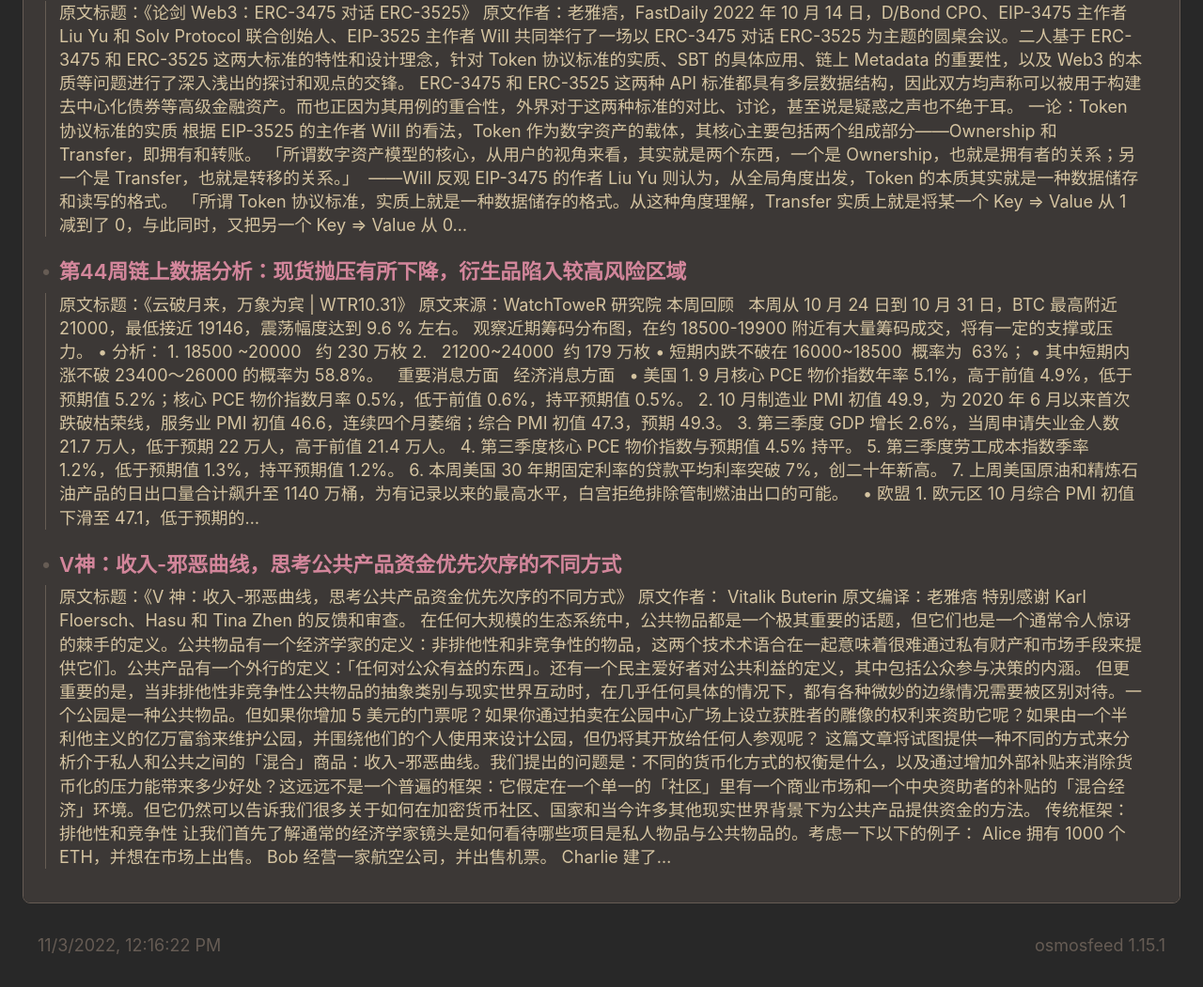
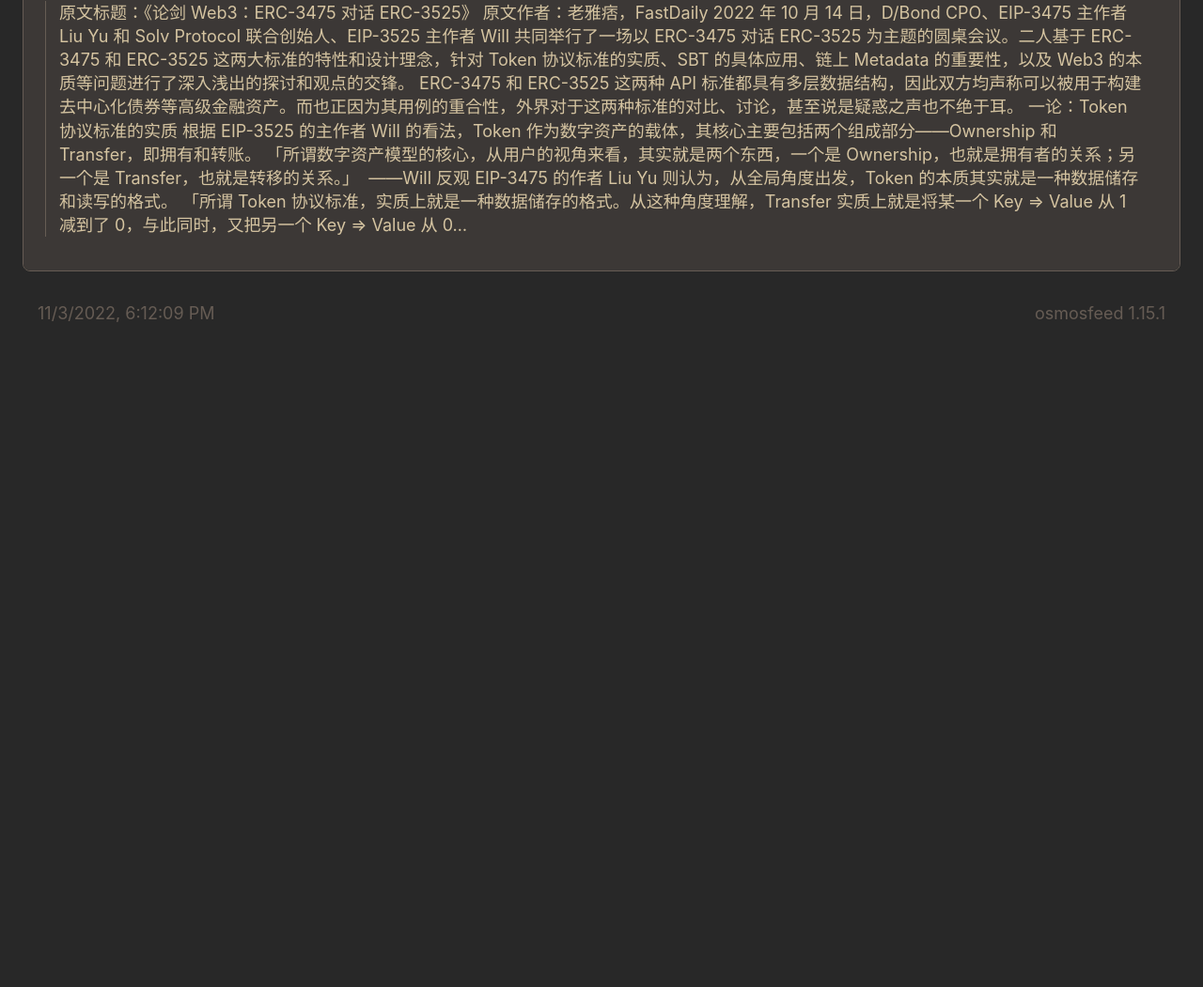
Before and after one commit to joyc/aws-news, a plain HTML site: page index.html in a window 1280 px wide. Shown: the part 6715-7766 px from the top of the page at 94% size. After the commit the page ends 7094 px from the top, so only its background shows below. Drawn offline with Linux system fonts and the light colour scheme.

Commit message:
deploy: bf56e619d20068108c9156efdf0f10841502849c

```diff
--- a/index.html
+++ b/index.html
@@ -1252,110 +1252,6 @@
                         </a>
                       </details>
                     </article>
-                    <article>
-                      <details
-                        class="article-expander"
-                        data-action="toggle-native-accordion"
-                        data-accordion-key="https://www.theblockbeats.info/news/32358"
-                        open
-                      >
-                        <summary class="article-expander__title">第44周链上数据分析：现货抛压有所下降，衍生品陷入较高风险区域</summary>
-                        <a class="article-summary-link article-summary-box-outer" href="https://www.theblockbeats.info/news/32358">
-                          <div class="article-summary-box-inner media-object">
-                            <span class="media-object__text">
-                              <span>原文标题：《云破月来，万象为宾 | WTR10.31》
-原文来源：WatchToweR 研究院
-
-
-
-本周回顾
-
-本周从 10 月 24 日到 10 月 31 日，BTC 最高附近 21000，最低接近 19146，震荡幅度达到 9.6 % 左右。
-观察近期筹码分布图，在约 18500-19900 附近有大量筹码成交，将有一定的支撑或压力。
-
-
-
-
-
-• 分析：
-
-
-1. 18500 ~20000   约 230 万枚
-2.   21200~24000  约 179 万枚
-• 短期内跌不破在 16000~18500  概率为  63%；
-• 其中短期内涨不破 23400～26000 的概率为 58.8%。
-
-
-
-
-重要消息方面
-
-经济消息方面
-
-• 美国
-
-1. 9 月核心 PCE 物价指数年率 5.1%，高于前值 4.9%，低于预期值 5.2%；核心 PCE 物价指数月率 0.5%，低于前值 0.6%，持平预期值 0.5%。
-2. 10 月制造业 PMI 初值 49.9，为 2020 年 6 月以来首次跌破枯荣线，服务业 PMI 初值 46.6，连续四个月萎缩；综合 PMI 初值 47.3，预期 49.3。
-3. 第三季度 GDP 增长 2.6%，当周申请失业金人数 21.7 万人，低于预期 22 万人，高于前值 21.4 万人。
-4. 第三季度核心 PCE 物价指数与预期值 4.5% 持平。
-5. 第三季度劳工成本指数季率 1.2%，低于预期值 1.3%，持平预期值 1.2%。
-6. 本周美国 30 年期固定利率的贷款平均利率突破 7%，创二十年新高。
-7. 上周美国原油和精炼石油产品的日出口量合计飙升至 1140 万桶，为有记录以来的最高水平，白宫拒绝排除管制燃油出口的可能。
-
-• 欧盟
-
-1. 欧元区 10 月综合 PMI 初值下滑至 47.1，低于预期的…</span>
-                            </span>
-                          </div>
-                        </a>
-                      </details>
-                    </article>
-                    <article>
-                      <details
-                        class="article-expander"
-                        data-action="toggle-native-accordion"
-                        data-accordion-key="https://www.theblockbeats.info/news/32355"
-                        open
-                      >
-                        <summary class="article-expander__title">V神：收入-邪恶曲线，思考公共产品资金优先次序的不同方式</summary>
-                        <a class="article-summary-link article-summary-box-outer" href="https://www.theblockbeats.info/news/32355">
-                          <div class="article-summary-box-inner media-object">
-                            <span class="media-object__text">
-                              <span>原文标题：《V 神：收入-邪恶曲线，思考公共产品资金优先次序的不同方式》
-原文作者：
-
-Vitalik Buterin
-
-
-原文编译：老雅痞
-
-
-特别感谢 Karl Floersch、Hasu 和 Tina Zhen 的反馈和审查。
-
-
-在任何大规模的生态系统中，公共物品都是一个极其重要的话题，但它们也是一个通常令人惊讶的棘手的定义。公共物品有一个经济学家的定义：非排他性和非竞争性的物品，这两个技术术语合在一起意味着很难通过私有财产和市场手段来提供它们。公共产品有一个外行的定义：「任何对公众有益的东西」。还有一个民主爱好者对公共利益的定义，其中包括公众参与决策的内涵。
-
-
-但更重要的是，当非排他性非竞争性公共物品的抽象类别与现实世界互动时，在几乎任何具体的情况下，都有各种微妙的边缘情况需要被区别对待。一个公园是一种公共物品。但如果你增加 5 美元的门票呢？如果你通过拍卖在公园中心广场上设立获胜者的雕像的权利来资助它呢？如果由一个半利他主义的亿万富翁来维护公园，并围绕他们的个人使用来设计公园，但仍将其开放给任何人参观呢？
-
-
-这篇文章将试图提供一种不同的方式来分析介于私人和公共之间的「混合」商品：收入-邪恶曲线。我们提出的问题是：不同的货币化方式的权衡是什么，以及通过增加外部补贴来消除货币化的压力能带来多少好处？这远远不是一个普遍的框架：它假定在一个单一的「社区」里有一个商业市场和一个中央资助者的补贴的「混合经济」环境。但它仍然可以告诉我们很多关于如何在加密货币社区、国家和当今许多其他现实世界背景下为公共产品提供资金的方法。
-
-
-传统框架：排他性和竞争性
-
-
-让我们首先了解通常的经济学家镜头是如何看待哪些项目是私人物品与公共物品的。考虑一下以下的例子：
-
-
-Alice 拥有 1000 个 ETH，并想在市场上出售。
-Bob 经营一家航空公司，并出售机票。
-Charlie 建了…</span>
-                            </span>
-                          </div>
-                        </a>
-                      </details>
-                    </article>
                 </section>
               </section>
             </li>
@@ -1363,8 +1259,8 @@
       </section>
 
     <footer>
-      <a class="footer-link" href="https://github.com/joyc/bc-news/actions/runs/3385579811">
-        <time id="build-timestamp" datetime="2022-11-03T12:16:22.203Z">2022-11-03T12:16:22.203Z</time>
+      <a class="footer-link" href="https://github.com/joyc/bc-news/actions/runs/3388203908">
+        <time id="build-timestamp" datetime="2022-11-03T18:12:09.629Z">2022-11-03T18:12:09.629Z</time>
       </a>
       <a class="footer-link" href="https://github.com/osmoscraft/osmosfeed">osmosfeed 1.15.1</a>
     </footer>
```
Also changed, not shown: cache.json (+0 -20 lines), 1 other file.
